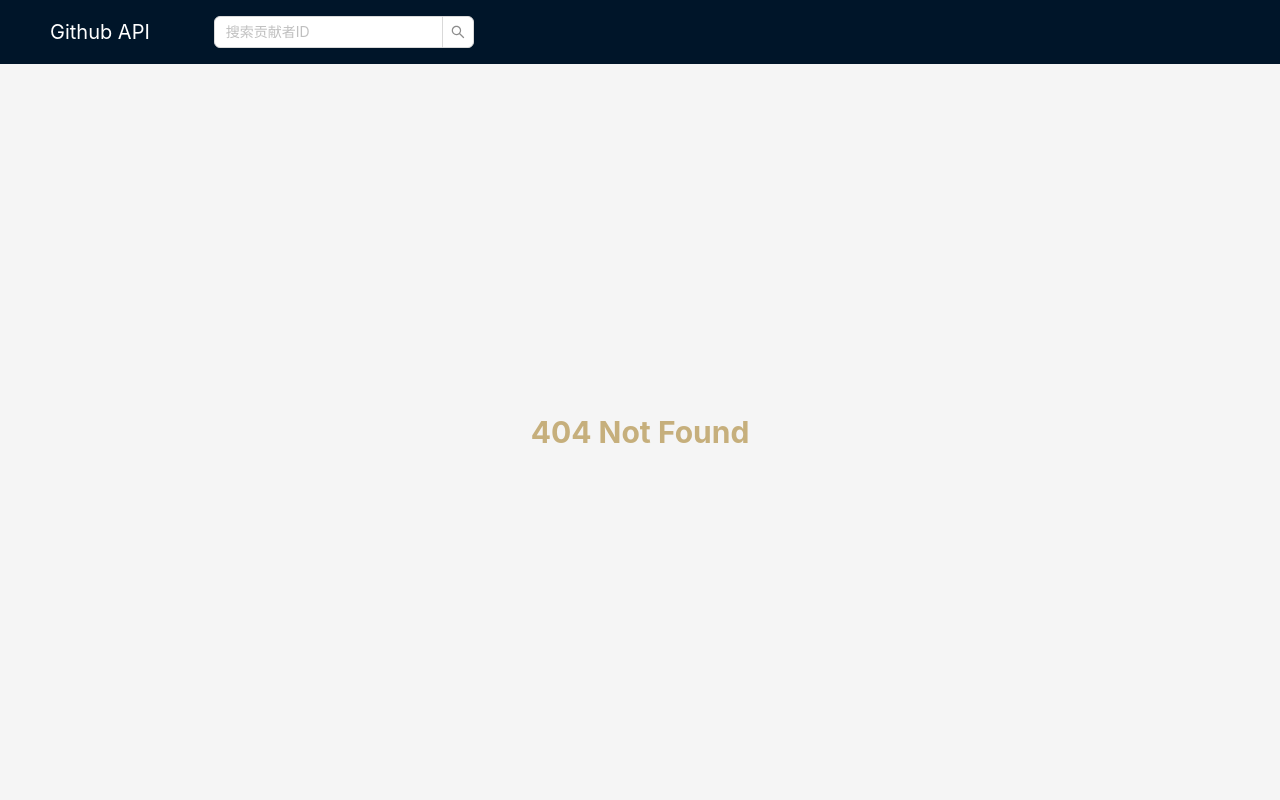
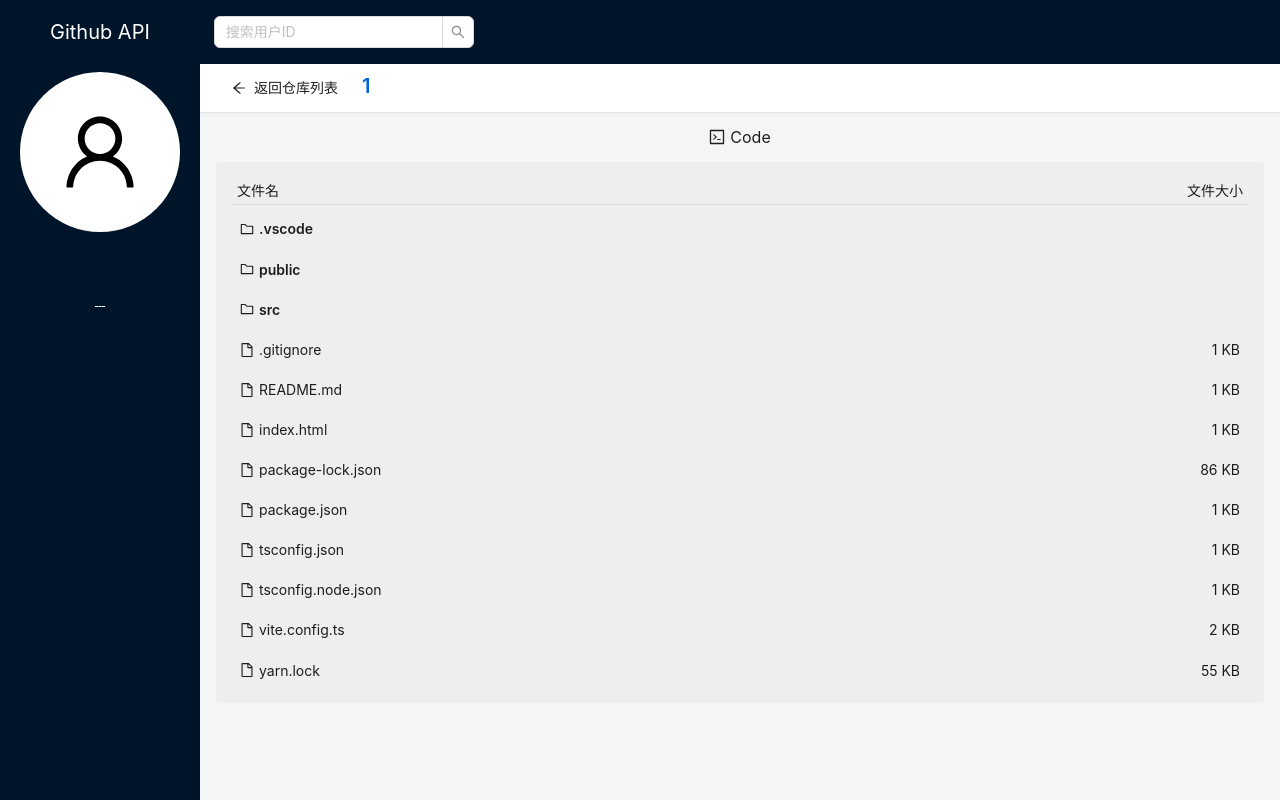
Before and after one commit to kiko-love/github-api, a React app: page /home/repoDetail/1 in a window 1280 px wide. Before the commit this address had no page. Built offline with nearby package versions, Linux system fonts and the light colour scheme.

Commit message:
feat:新增仓库详情页

```diff
--- a/src/App.tsx
+++ b/src/App.tsx
@@ -3,7 +3,7 @@ import "normalize.css";
 import { useRoutes } from "react-router-dom";
 import { Layout, Input } from "antd";
 import RouterConfig from "@/routers/index";
-import { useDispatch,useSelector } from "react-redux";
+import { useDispatch, useSelector } from "react-redux";
 import "@/css/App.css";
 import { setUser } from "./store/festures/userSlice";
 import { setRepoList } from "./store/festures/repoListSlice";
@@ -13,17 +13,19 @@ const App: React.FC = () => {
   const { Header, Content } = Layout;
   const dispatch = useDispatch();
   const { Search } = Input;
-  const user = useSelector((store: any) => store.user);
-    const repoList = useSelector((store: any) => store.repoList);
+  // const user = useSelector((store: any) => store.user);
+  // const repoList = useSelector((store: any) => store.repoList);
   const onSearch = async (value: string) => {
     if (value === "") return false;
     // const res = await getUser(value);
     const user = testUser;
     const repoList = testRepo;
 
-    Promise.all([dispatch(setUser({ user })), dispatch(setRepoList({ repoList }))]);
+    Promise.all([
+      dispatch(setUser({ user })),
+      dispatch(setRepoList({ repoList })),
+    ]);
     console.log(user, repoList);
-
   };
   return (
     <Layout className="lay-out">
@@ -31,7 +33,7 @@ const App: React.FC = () => {
         <div className="top-header">
           <div className="header-name">Github API</div>
           <Search
-            placeholder="搜索贡献者ID"
+            placeholder="搜索用户ID"
             onSearch={onSearch}
             allowClear
             style={{ width: 260 }}
--- /dev/null
+++ b/src/css/repoDetails.css
@@ -0,0 +1,76 @@
+.repo-d {
+  overflow: auto;
+  height: 100%;
+}
+.repo-d-header {
+  position: fixed;
+  z-index: 99;
+  width: 100%;
+  display: flex;
+  align-items: baseline;
+  padding: .5rem 1rem;
+  border-bottom: 1px solid #e1e4e8;
+  box-shadow: 0 1px 6px rgba(0, 0, 0, 0.04);
+  background: #fff;
+}
+.repo-d-title {
+  font-size: 20px;
+  font-weight: 600;
+  color: #0366d6;
+  margin-right: 0.5rem;
+  margin-left: 0.5rem;
+}
+.repo-d-content {
+  padding: 1rem;
+  margin-top: 3rem;
+}
+.repo-d-content-header {
+  display: flex;
+  justify-content: space-between;
+  align-items: center;
+  margin-bottom: 1rem;
+  flex-direction: column;
+}
+.repo-d-content-list {
+  display: flex;
+  flex-direction: column;
+  gap: 0.5rem;
+  background: #eeeeee;
+  border-radius: 5px;
+  margin-bottom: 5px;
+  padding: 1rem;
+}
+.repo-d-content-item {
+  display: flex;
+  align-items: center;
+  gap: 5px;
+  padding: 0.5rem;
+  border-radius: 5px;
+  transition: all 0.15s;
+  cursor: pointer;
+}
+.repo-d-content-item:hover {
+  background: #e1e4e8;
+  transition: all 0.15s ease-in-out;
+}
+.repo-d-tip {
+  font-size: 16px;
+  display: flex;
+  gap: 0.3125rem;
+  align-items: center;
+}
+.item-dir {
+  font-size: 14px;
+  font-weight: 600;
+}
+.item-file {
+  font-size: 14px;
+  display: flex;
+  justify-content: space-between;
+}
+.repo-d-content-tip {
+  display: flex;
+  justify-content: space-between;
+  padding: 5px;
+  border-bottom: 1px solid #dedede;
+}
--- a/src/routers/index.tsx
+++ b/src/routers/index.tsx
@@ -2,6 +2,7 @@
 import NotFound from "@/components/NotFound";
 import Play from "@/components/Play";
 import Repo from "@/components/Repo";
+import RepoDeatils from "@/views/repoDeatils";
 import { Navigate } from "react-router-dom";
 const RouterConfig = [
   {
@@ -24,6 +25,14 @@ const RouterConfig = [
           id: 1,
         },
       },
+      {
+        path: "/home/repoDetail/:name",
+        element: <RepoDeatils />,
+        // 可以传参，用于面包屑导航之类
+        meta: {
+          id: 1,
+        },
+      },
     ],
   },
 
--- /dev/null
+++ b/src/store/festures/repoSlice.ts
@@ -0,0 +1,21 @@
+import { createSlice } from "@reduxjs/toolkit";
+import { IFile } from "../../model/IGithub";
+
+const initialState = {
+  fileList: [] as IFile[],
+};
+
+export const repoSlice = createSlice({
+  name: "repo",
+  initialState,
+  reducers: {
+    setRepo: (state, { payload }) => {
+      console.log("setRepo", payload);
+      state.fileList = payload.fileList;
+    },
+  },
+});
+
+export const { setRepo } = repoSlice.actions;
+
+export default repoSlice.reducer;
--- a/src/store/index.ts
+++ b/src/store/index.ts
@@ -1,4 +1,5 @@
 import { repoListSlice } from "./festures/repoListSlice";
+import { repoSlice } from "./festures/repoSlice";
 import { userSlice } from "./festures/userSlice";
 import { configureStore } from "@reduxjs/toolkit";
 
@@ -6,6 +7,7 @@ const store = configureStore({
   reducer: {
     user: userSlice.reducer,
     repoList: repoListSlice.reducer,
+    repo: repoSlice.reducer,
   },
 });
 
--- /dev/null
+++ b/src/utils/file.ts
@@ -0,0 +1,18 @@
+const formatFileSize = (bytes: number): string => {
+  if (bytes === 0) return "0 KB";
+
+  const k = 1024;
+  const sizes = ["KB", "MB", "GB", "TB"];
+  const i = Math.floor(Math.log(bytes) / Math.log(k));
+  let fileSize = Math.ceil(bytes / Math.pow(k, i));
+
+  // 如果文件大小小于 1 KB，将其显示为 1 KB
+  if (i === 0 && fileSize < 1024) {
+    fileSize = 1;
+    return fileSize.toFixed(0) + " " + sizes[i];
+  } else {
+    return fileSize.toFixed(0) + " " + sizes[i - 1];
+  }
+};
+
+export { formatFileSize };
--- a/src/views/repoDeatils.tsx
+++ b/src/views/repoDeatils.tsx
@@ -1,7 +1,92 @@
-import React from 'react'
+import React from "react";
+import { useNavigate, useParams } from "react-router-dom";
+import { Button } from "antd";
+import {
+  ArrowLeftOutlined,
+  CodeOutlined,
+  FolderOutlined,
+  FileOutlined,
+} from "@ant-design/icons";
+import { testRepoContent } from "@/api/test";
+import { useDispatch, useSelector } from "react-redux";
+import { setRepo } from "@/store/festures/repoSlice";
+import { formatFileSize } from "@/utils/file";
+import "@/css/repoDetails.css";
 
-export default function repoDeatils() {
+const RepoDeatils: React.FC = () => {
+  const fileList = testRepoContent;
+  const repoState = useSelector((store: any) => store.repo);
+  const dispatch = useDispatch();
+  dispatch(setRepo({ fileList }));
+  // eslint-disable-next-line react-hooks/rules-of-hooks
+  const navigate = useNavigate();
+  const { name } = useParams();
+  const files = repoState.fileList.filter((item: any) => item.type === "file");
+  const dirs = repoState.fileList.filter((item: any) => item.type === "dir");
+  console.log(name);
+  console.log(repoState);
+
+  const back = () => {
+    navigate(`/home/repo`);
+  };
   return (
-    <div>repoDeatils</div>
-  )
-}
+    <div className="repo-d">
+      <div className="repo-d-header">
+        <Button
+          type="text"
+          icon={<ArrowLeftOutlined />}
+          onClick={() => {
+            back();
+          }}
+        >
+          返回仓库列表
+        </Button>
+        <div className="repo-d-title">{name}</div>
+        <div></div>
+      </div>
+      <div>
+        <div className="repo-d-content">
+          <div className="repo-d-content-header">
+            <div className="repo-d-content-header-name">
+              <span className="repo-d-tip">
+                <CodeOutlined />
+                Code
+              </span>
+            </div>
+          </div>
+          <div className="repo-d-content-list">
+            <div className="repo-d-content-tip">
+              <span>文件名</span>
+              <span>文件大小</span>
+            </div>
+            {dirs?.map((item: any, index: number) => {
+              return (
+                <div key={index} className="repo-d-content-item item-dir">
+                  <span>
+                    <FolderOutlined />
+                  </span>
+                  <span>{item.name}</span>
+                </div>
+              );
+            })}
+            {files?.map((item: any, index: number) => {
+              return (
+                <div key={index} className="repo-d-content-item item-file">
+                  <span>
+                    <span style={{ marginRight: "5px" }}>
+                      <FileOutlined />
+                    </span>
+                    <span>{item.name}</span>
+                  </span>
+                  <span>{formatFileSize(item.size)}</span>
+                </div>
+              );
+            })}
+          </div>
+        </div>
+      </div>
+    </div>
+  );
+};
+
+export default RepoDeatils;
```
Also changed, not shown: src/model/IGithub.ts (+19 -1 lines).
